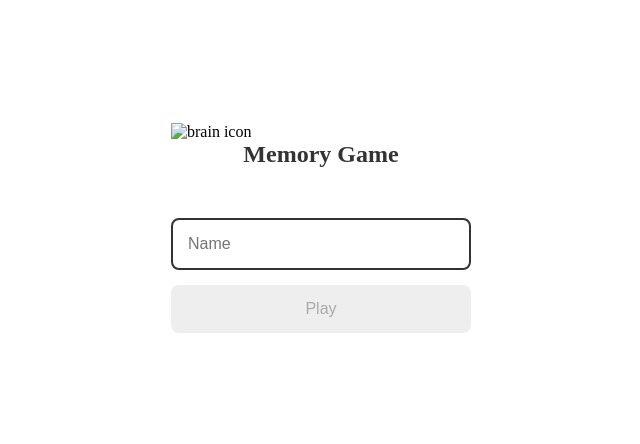
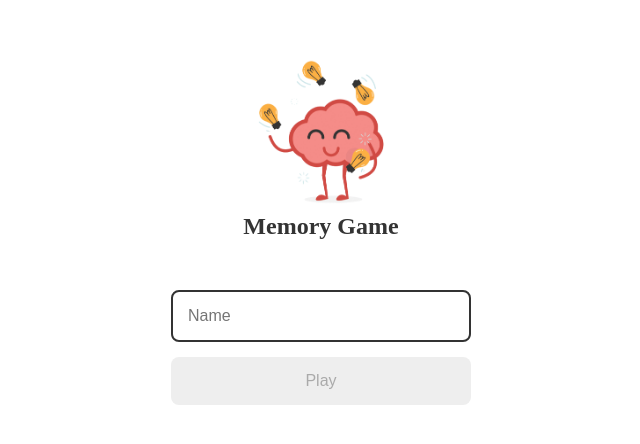
Before and after one commit to Poliana-llima/MemoryGame, a plain HTML site: page index.html in a window 1280 px wide. Shown: the part 172-616 px from the top of the page, without its empty margins (319-959 px from the left). Drawn offline with Linux system fonts and the light colour scheme; a web font is replaced by a local one.

Commit message:
Update index.html

```diff
--- a/index.html
+++ b/index.html
@@ -16,7 +16,7 @@
     <form class="login-form">
 
         <div class="login_header">
-            <img src="./image/IMG250x250px/Cerebro.png" alt="brain icon">
+            <img src="./image/Cerebro.png" alt="brain icon">
             <h1>Memory Game</h1>
         </div>
         <input type="text" placeholder="Name"  class="login_input">
```
